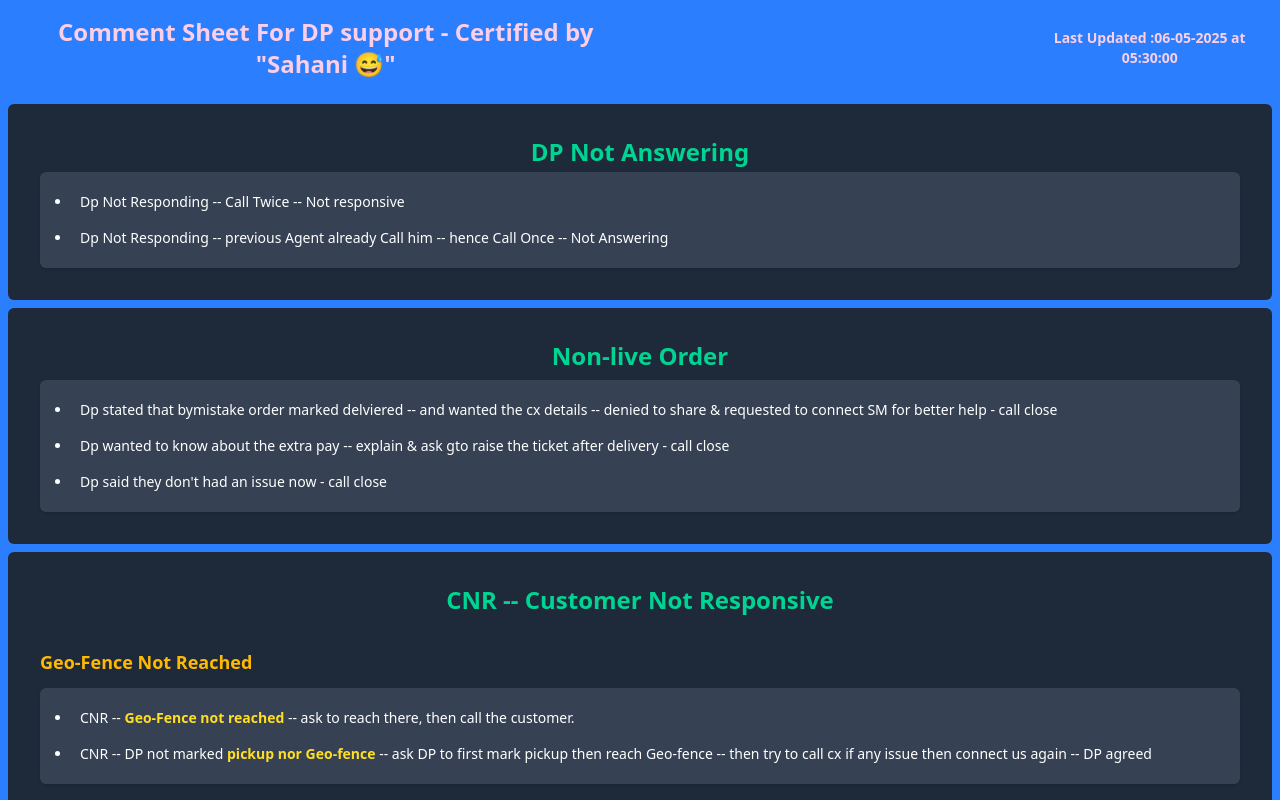
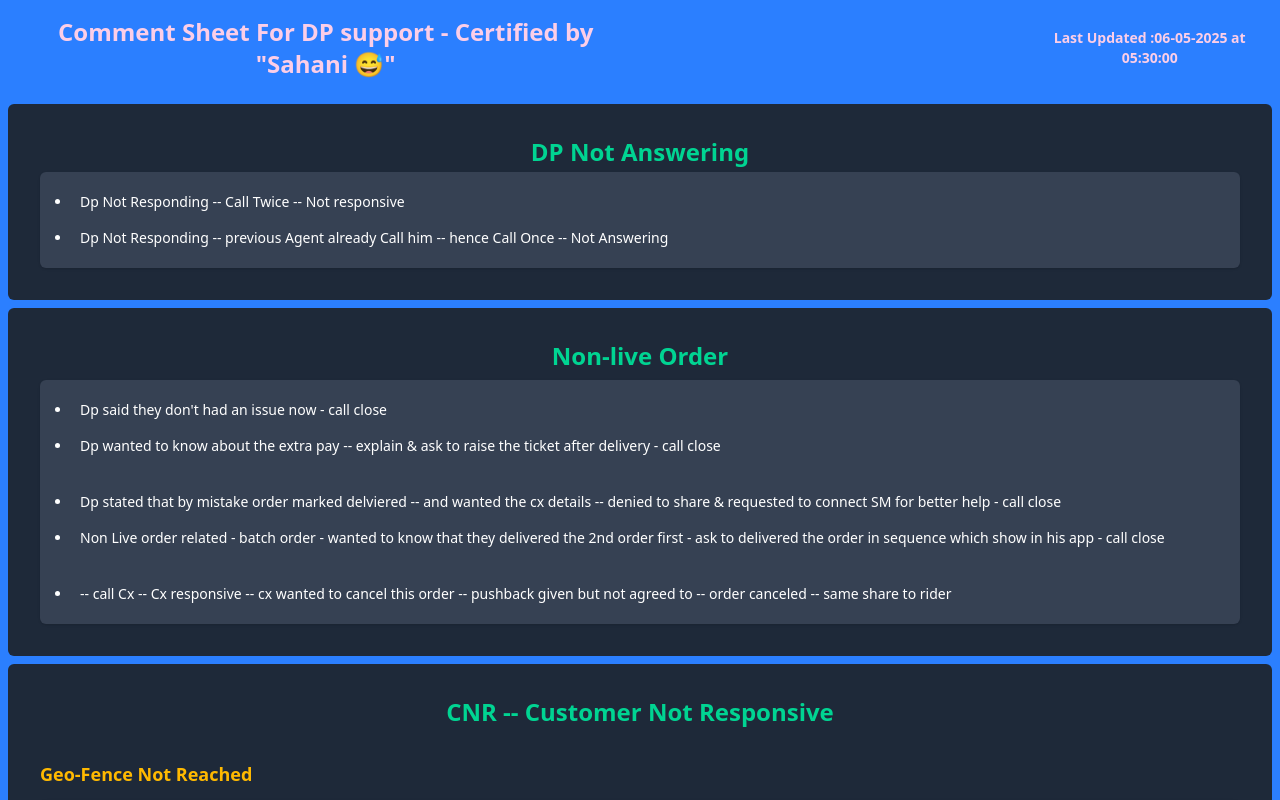
Before and after one commit to Code-with-Sahani/Blinket-DP, a React (Vite) app: page / in a window 1280 px wide. Shown: the top 800 px of the page. Built offline with nearby package versions, Linux system fonts and the light colour scheme.

Commit message:
Update Nonlive.jsx

```diff
--- a/src/Components/Nonlive.jsx
+++ b/src/Components/Nonlive.jsx
@@ -9,12 +9,17 @@ const Nonlive = () => {
 
         <div className="p-3 bg-gray-700 rounded-md shadow">
             <ul className="list-disc pl-5">
+<li className='p-2'>Dp said they don't had an issue now - call close </li>
+<li className='p-2'>Dp wanted to know about the extra pay -- explain & ask to raise the ticket after delivery - call close </li>
+<br></br>
+<li className='p-2'>Dp stated that by mistake order marked delviered -- and wanted the cx details -- denied to share & requested to connect SM for better help - call close </li>
+<li className='p-2'> Non Live order related - batch order - wanted to know that they delivered the 2nd order first - ask to delivered the order in sequence which show in his app - call close</li>
+<br></br>
+<li className='p-2'>-- call Cx -- Cx responsive -- cx wanted to cancel this order -- pushback given but not agreed to -- order canceled -- same share to rider  </li>
 
-                <li className='p-2'>Dp stated that bymistake order  marked delviered -- and wanted the cx details -- denied to share & requested to connect SM for better help - call close </li>
 
-                <li className='p-2'>Dp wanted to know about the extra pay -- explain & ask gto raise the ticket after delivery - call close </li>
 
-                <li className='p-2'>Dp said they don't had an issue now - call close </li>
+
 
             </ul>
         </div>
```
